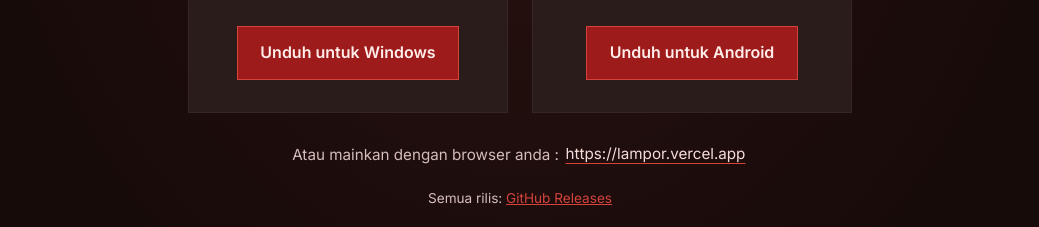
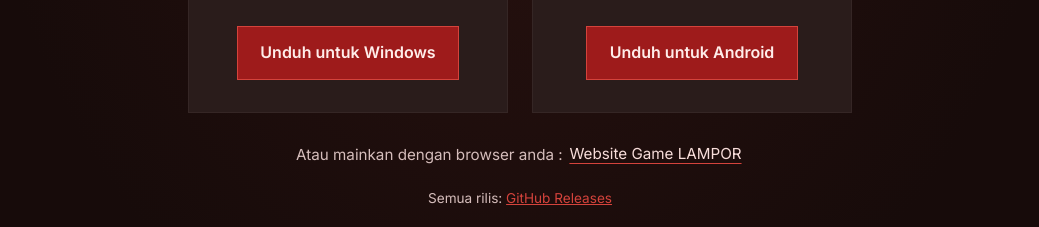
Before and after one commit to Reyofficial77/lampor-landing-page, a React (Vite) app: page / in a window 1280 px wide. Shown: the part 1061-1288 px from the top of the page, without its empty margins (120-1159 px from the left). Built offline with nearby package versions, Linux system fonts and the light colour scheme; no server answers.

Commit message:
Use 'Website Game LAMPOR' label for browser play link

```diff
--- a/src/App.jsx
+++ b/src/App.jsx
@@ -98,7 +98,7 @@ export default function App() {
           <p className="web-play">
             Atau mainkan dengan browser anda :{' '}
             <a href={WEB_PLAY_URL} target="_blank" rel="noopener noreferrer">
-              {WEB_PLAY_URL}
+              Website Game LAMPOR
             </a>
           </p>
           <p className="small">Semua rilis: <a href={RELEASES_URL} target="_blank" rel="noreferrer">GitHub Releases</a></p>
```
